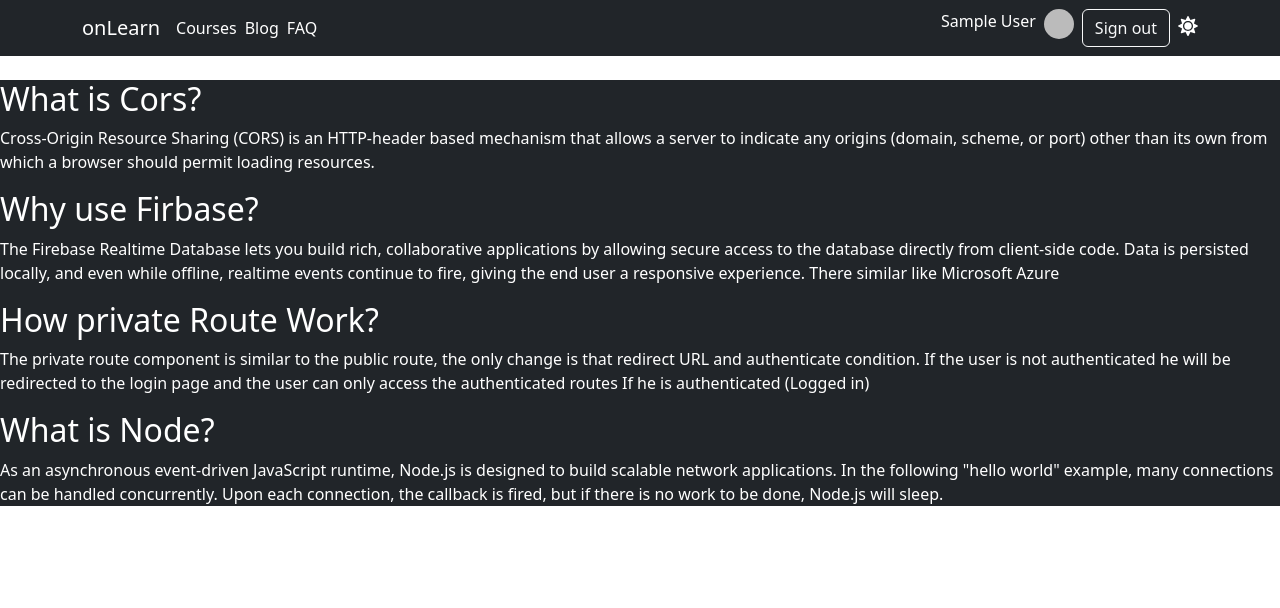
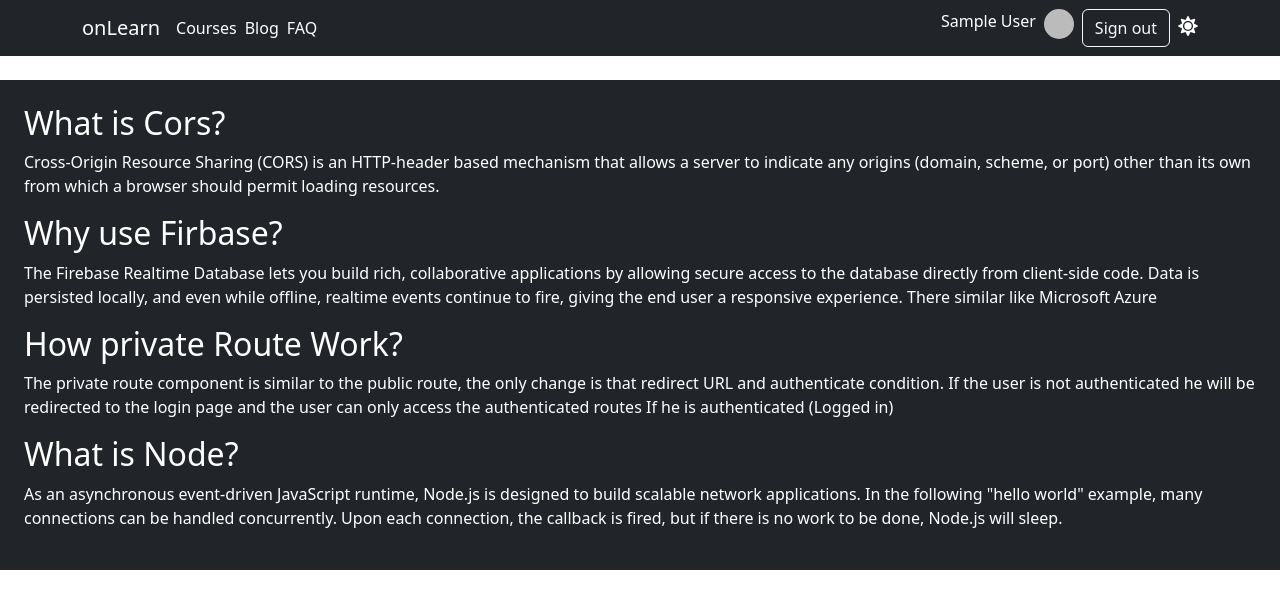
Before and after one commit to gaznafis007/onlearn-client, a React (Create React App) app in the folder Milestone-10-Assignment/onlearn-client/: page /blog in a window 1280 px wide. Shown: the top 608 px of the page. Built offline with nearby package versions, Linux system fonts and the light colour scheme; no server answers; sample sign-in values are in the browser's storage.

Commit message:
protected route loading fixed

```diff
--- a/Milestone-10-Assignment/onlearn-client/src/Pages/Blog/Blog.js
+++ b/Milestone-10-Assignment/onlearn-client/src/Pages/Blog/Blog.js
@@ -1,11 +1,26 @@
 import React from "react";
 import { useContext } from "react";
+import { Spinner } from "react-bootstrap";
 import { AuthContext } from "../../context/AuthProvider";
 
 const Blog = () => {
-  const { dark } = useContext(AuthContext);
+  const { dark, loading } = useContext(AuthContext);
+  if (loading) {
+    return (
+      <div className="mx-auto w-50 text-center">
+        <Spinner animation="grow" variant="primary" />
+        <Spinner animation="grow" variant="secondary" />
+        <Spinner animation="grow" variant="success" />
+        <Spinner animation="grow" variant="danger" />
+        <Spinner animation="grow" variant="warning" />
+        <Spinner animation="grow" variant="info" />
+      </div>
+    );
+  }
   return (
-    <div className={dark ? "bg-dark text-white" : "bg-light text-dark"}>
+    <div
+      className={`p-4 ${dark ? "bg-dark text-white" : "bg-light text-dark"}`}
+    >
       <h2>What is Cors?</h2>
       <p>
         Cross-Origin Resource Sharing (CORS) is an HTTP-header based mechanism
--- a/Milestone-10-Assignment/onlearn-client/src/Pages/CourseDetails/CourseDetails.js
+++ b/Milestone-10-Assignment/onlearn-client/src/Pages/CourseDetails/CourseDetails.js
@@ -1,12 +1,12 @@
 import React from "react";
-import { Card } from "react-bootstrap";
+import { Card, Spinner } from "react-bootstrap";
 import { useLoaderData } from "react-router-dom";
 import { FaBeer, FaPeopleCarry } from "react-icons/fa";
 import { useContext } from "react";
 import { AuthContext } from "../../context/AuthProvider";
 
 const CourseDetails = () => {
-  const { dark } = useContext(AuthContext);
+  const { dark, loading } = useContext(AuthContext);
   const courseData = useLoaderData();
   const {
     id,
@@ -18,6 +18,18 @@ const CourseDetails = () => {
     mentor,
     course_details,
   } = courseData;
+  if (loading) {
+    return (
+      <div className="mx-auto w-50 text-center">
+        <Spinner animation="grow" variant="primary" />
+        <Spinner animation="grow" variant="secondary" />
+        <Spinner animation="grow" variant="success" />
+        <Spinner animation="grow" variant="danger" />
+        <Spinner animation="grow" variant="warning" />
+        <Spinner animation="grow" variant="info" />
+      </div>
+    );
+  }
   return (
     <div className="mx-auto w-75">
       <Card
--- a/Milestone-10-Assignment/onlearn-client/src/Routes/routes.js
+++ b/Milestone-10-Assignment/onlearn-client/src/Routes/routes.js
@@ -53,7 +53,11 @@ export const router = createBrowserRouter([
       },
       {
         path: "/blog",
-        element: <Blog></Blog>,
+        element: (
+          <ProtectedRoute>
+            <Blog></Blog>
+          </ProtectedRoute>
+        ),
       },
       {
         path: "/faq",
--- a/Milestone-10-Assignment/onlearn-client/src/context/AuthProvider.js
+++ b/Milestone-10-Assignment/onlearn-client/src/context/AuthProvider.js
@@ -52,6 +52,7 @@ const AuthProvider = ({ children }) => {
   const value = {
     user,
     dark,
+    loading,
     setDark,
     userSignUp,
     userSignIn,
@@ -71,7 +72,7 @@ const AuthProvider = ({ children }) => {
         setUser(currentUser);
         console.log(currentUser);
         setLoading(false);
-        toast.success("Successfully Login");
+        toast.success("Successfully Logged in");
       }
     });
     return () => {
```
